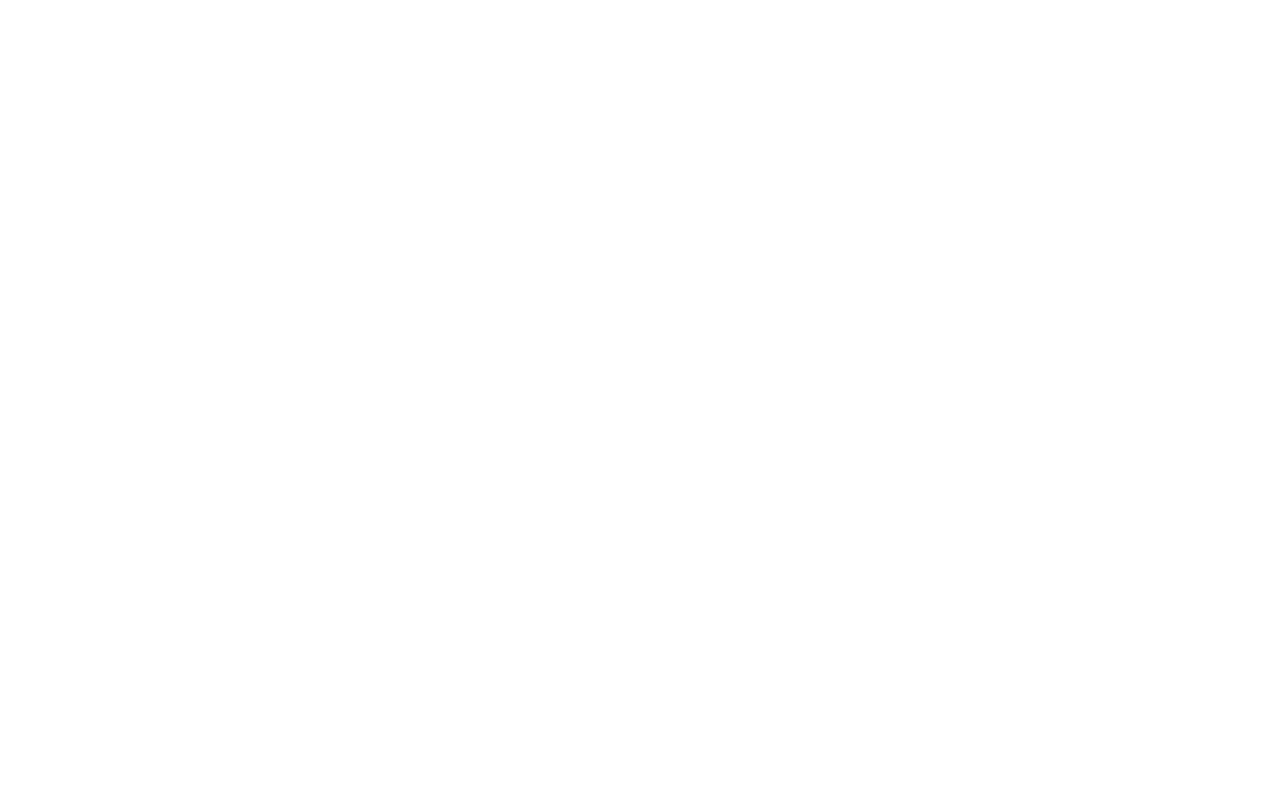
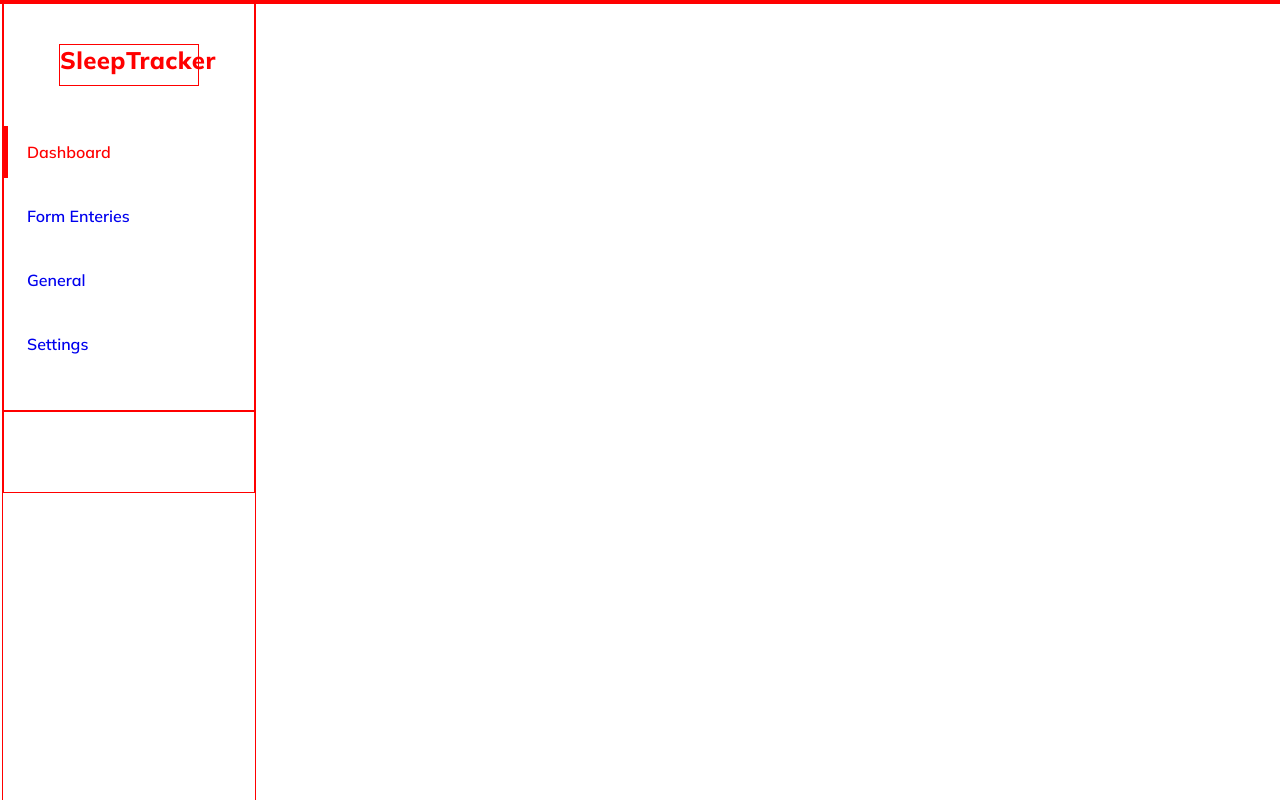
Before and after one commit to BenjacksonSE/sleep-tracker-app, a React (Create React App) app: page / in a window 1280 px wide. Built offline with nearby package versions, Linux system fonts and the light colour scheme.

Commit message:
Added sidebar w/ Styles

```diff
--- a/src/components/SideBar/SideBar.js
+++ b/src/components/SideBar/SideBar.js
@@ -1,12 +1,72 @@
-import classes from './SideBar.module.scss'
+import React, { useContext, useState } from "react";
+
+import classes from "./SideBar.module.scss";
+
+const initialNavList = [
+    {
+        id: 0,
+        text: "Dashboard",
+        isActive: true,
+        icon: (fillColor) => <svg fillColor={fillColor} />,
+    },
+    {
+        id: 1,
+        text: "Form Enteries",
+        isActive: false,
+        icon: (fillColor) => <svg fillColor={fillColor} />,
+    },
+    {
+        id: 2,
+        text: "General",
+        isActive: false,
+        icon: (fillColor) => <svg fillColor={fillColor} />,
+    },
+    {
+        id: 5,
+        text: "Settings",
+        isActive: false,
+        icon: (fillColor) => <svg fillColor={fillColor} />,
+    },
+];
 
 const SideBar = () => {
-  return (
-    <div className={classes.sidebar__container}>
-      <div className={classes.sidebar}>
-      </div>
-    </div>
-  )
-}
+    const [navList, setNavList] = useState(initialNavList);
 
-export default SideBar
+    const isActiveHandler = (id) => {
+        const arr = [...navList];
+        const inxOfActive = arr.find((item) => item.isActive === true).id;
+        arr[inxOfActive].isActive = false;
+        arr[id].isActive = true;
+        setNavList(arr);
+    };
+
+    return (
+        <div className={`${classes.sidebar__container}`}>
+            <div className={classes.sidebar}>
+                <div className={classes.sidebar__logo}>
+                    <h1 className={classes.sidebar__logo__title}>
+                      Sleep<span classNam>Tracker</span>
+                    </h1>
+                </div>
+                <ul className={classes.sidebar__menu}>
+                    {navList.map(({ id, text, isActive, icon }) => (
+                        <li key={id} className={isActive ? classes.isActive : ""}>
+                            <a
+                                href={`#${text}`}
+                                className={classes.link}
+                                onClick={() => isActiveHandler(id)}
+                            >
+                                <span className={`${classes.link__text}`}>
+                                    {text}
+                                </span>
+                            </a>
+                        </li>
+                    ))}
+                </ul>
+                <div className={`${classes.sidebar__divider}`} />
+            </div>
+        </div>
+    );
+};
+
+export default SideBar;
--- a/src/components/SideBar/SideBar.module.scss
+++ b/src/components/SideBar/SideBar.module.scss
@@ -1,15 +1,101 @@
 @import "./../../styles/variables.scss";
 
 .sidebar__container {
-  width: $appbarwidth;
+    width: $sidebarwidth;
     height: 100%;
     position: fixed;
     z-index: 1000;
 }
 
-.appbar {
+.sidebar {
     display: flex;
     flex-direction: column;
     align-items: center;
     padding: 40px 0;
+
+    &__logo {
+        display: flex;
+        width: 140px;
+        height: 42px;
+        margin-bottom: 40px;
+
+        &__rect {
+            width: 32px;
+            height: 32px;
+            background: linear-gradient(180deg, #33c863 0%, #51ed83 51.09%, #2cbd5b 100%);
+            margin: 0 12px 0 0;
+            display: flex;
+            justify-content: center;
+            align-items: center;
+            font-size: 1rem;
+            border-radius: 50px 50px 50px 8px;
+            color: $white;
         }
+
+        &__title {
+            font-size: 24px;
+            line-height: 30px;
+            letter-spacing: $letterSpacing;
+            font-weight: 800;
+            color: $purple;
+        }
+    }
+
+    &__menu {
+        width: 100%;
+        display: flex;
+        flex-direction: column;
+        align-items: flex-start;
+
+        li {
+            &:not(:last-child) {
+                margin-bottom: 12px;
+            }
+
+            border-left: 4px solid transparent;
+            width: 100%;
+            &.isActive {
+                border-left-color: $purple;
+            }
+
+            .link {
+                text-decoration: none;
+                display: flex;
+                align-items: center;
+                padding: 16px 16px 16px 19px;
+
+                &__icon {
+                    width: 24px;
+                    height: 24px;
+                    margin: 0 12px 0 0;
+                    display: flex;
+                    align-items: center;
+                }
+
+                &__text {
+                    font-size: 1rem;
+                    font-weight: 600;
+                    line-height: 20px;
+
+                    &.light__mode {
+                        color: $darkGray;
+                    }
+                    &.dark__mode {
+                        color: $white;
+                    }
+                }
+            }
+
+            &.isActive .link {
+                &__text {
+                    color: $purple;
+                }
+            }
+        }
+    }
+
+    &__divider {
+        margin: 40px 0;
+        width: 100%;
+    }
+}
--- a/src/styles/index.scss
+++ b/src/styles/index.scss
@@ -14,3 +14,7 @@
 #root {
   height: 100%;
 }
+
+div {
+  border: 0.5px solid red;
+}
--- a/src/styles/variables.scss
+++ b/src/styles/variables.scss
@@ -17,12 +17,12 @@
 $lightGray: #fafafa;
 $orange: #f2994a;
 $black: #252733;
-$green: #33c863;
+$purple: red;
 $darkGreen: #026338;
 $dividerLineLight: #dddfe5;
 
-// app bar
-$appbarwidth: 15.875rem;
+// side bar
+$sidebarwidth: 15.875rem;
 
 // other
 $letterSpacing: 0.4px;
```
Also changed, not shown: src/UI/ToggleSwitch.js (added, +22 -0 lines), src/UI/ToggleSwitch.module.scss (added, +30 -0 lines), src/store/ui-context.js (added, +8 -0 lines). Lines whose indentation alone changed are shown as unchanged.
